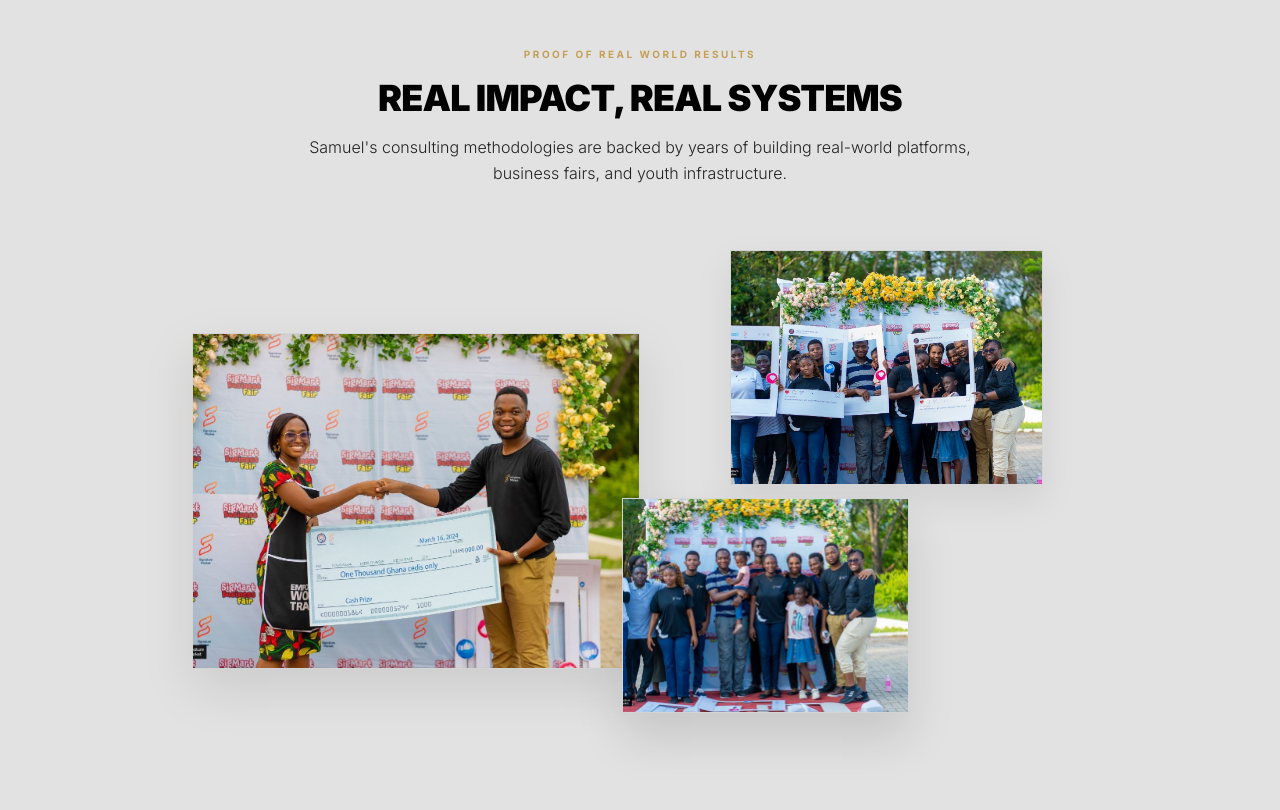
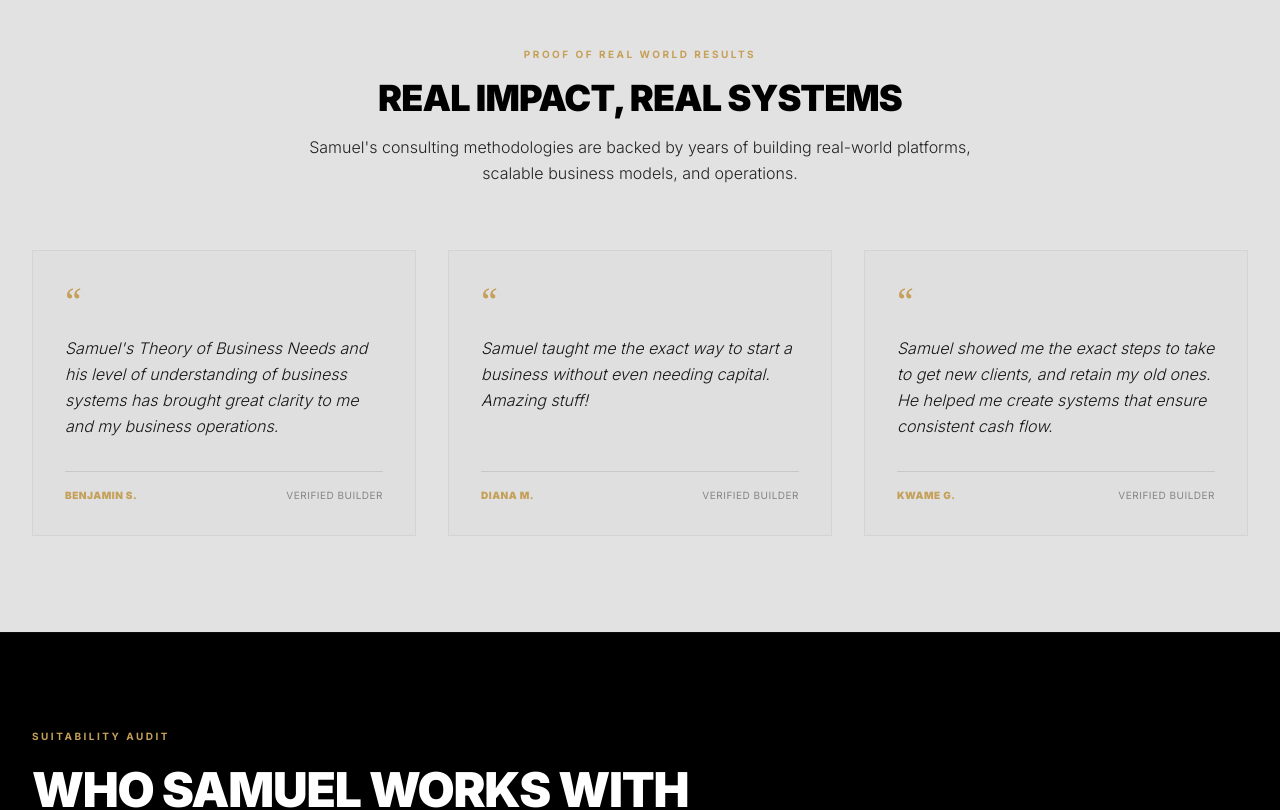
Before and after one commit to ishmaelharrydeckor/sammy, a Next.js app: page /consulting in a window 1280 px wide. Shown: the part 2200-3010 px from the top of the page. Built offline with nearby package versions, Linux system fonts and the light colour scheme.

Commit message:
style: Remove Sigmart YAE Business Fair photo layout and text mentions from /consulting page

```diff
--- a/src/app/consulting/ConsultingPageClient.tsx
+++ b/src/app/consulting/ConsultingPageClient.tsx
@@ -339,43 +339,12 @@ export default function ConsultingPageClient() {
               Real Impact, Real Systems
             </h2>
             <p className="text-sm sm:text-base font-light text-black/85 leading-relaxed">
-              Samuel's consulting methodologies are backed by years of building real-world platforms, business fairs, and youth infrastructure.
+              Samuel's consulting methodologies are backed by years of building real-world platforms, scalable business models, and operations.
             </p>
           </div>
 
-          {/* Sigmart Photo Composition */}
-          <div className="reveal-group relative h-[300px] sm:h-[400px] md:h-[550px] w-full max-w-4xl mx-auto mb-20">
-            <div className="reveal-child absolute left-0 top-[15%] w-[50%] aspect-[4/3] z-20 shadow-[0_20px_50px_rgba(0,0,0,0.1)] border border-black/5 bg-[#DFDFDF] overflow-hidden">
-              <Image
-                src="/images/sigmart-fair-2024/sigmart_fair_1.jpg"
-                alt="Sigmart YAE Fair 2024 - Cash prize check handover at KNUST"
-                fill
-                className="object-cover object-center"
-                sizes="(max-width: 768px) 100vw, 400px"
-              />
-            </div>
-            <div className="reveal-child absolute right-[5%] top-0 w-[35%] aspect-[4/3] z-10 shadow-[0_15px_35px_rgba(0,0,0,0.08)] border border-black/5 bg-[#DFDFDF] overflow-hidden">
-              <Image
-                src="/images/sigmart-fair-2024/sigmart_fair_2.jpg"
-                alt="Sigmart YAE Fair 2024 - KNUST students photo booths"
-                fill
-                className="object-cover object-center"
-                sizes="(max-width: 768px) 100vw, 300px"
-              />
-            </div>
-            <div className="reveal-child absolute right-[20%] top-[45%] w-[32%] aspect-[4/3] z-30 shadow-[0_25px_45px_rgba(0,0,0,0.12)] border border-black/5 bg-[#DFDFDF] overflow-hidden">
-              <Image
-                src="/images/sigmart-fair-2024/sigmart_fair_3.jpg"
-                alt="Sigmart YAE Fair 2024 - KNUST Parade Grounds Expo setup"
-                fill
-                className="object-cover object-center"
-                sizes="(max-width: 768px) 100vw, 250px"
-              />
-            </div>
-          </div>
-
           {/* Testimonials */}
-          <div className="grid grid-cols-1 md:grid-cols-3 gap-8 items-stretch reveal-group">
+          <div className="grid grid-cols-1 md:grid-cols-3 gap-8 items-stretch reveal-group mt-12 md:mt-16">
             <div className="reveal-child flex flex-col justify-between p-8 bg-[#DFDFDF] border border-black/5">
               <div className="flex flex-col gap-4">
                 <span className="text-4xl font-serif text-[#C5A059] leading-none select-none">“</span>
```
